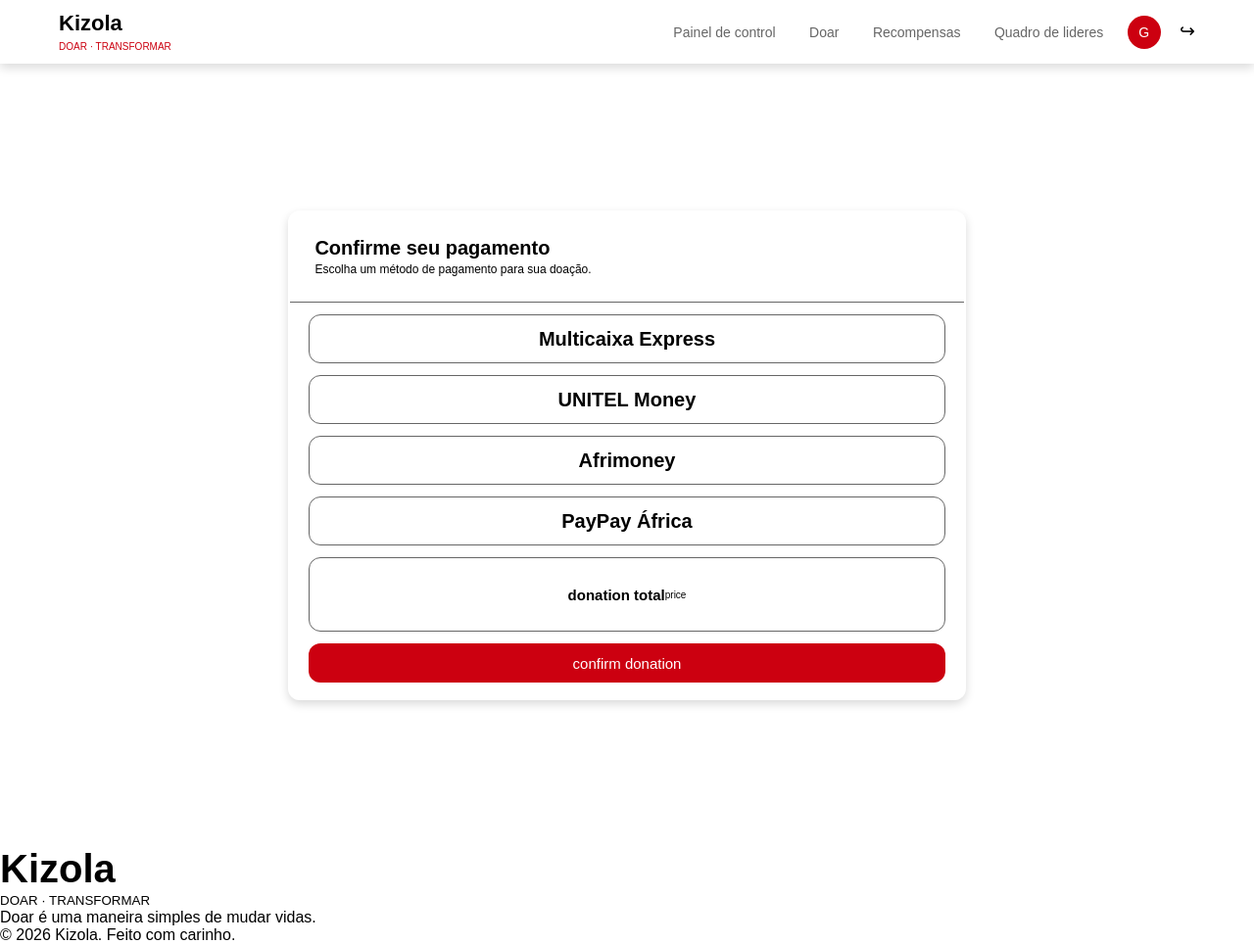
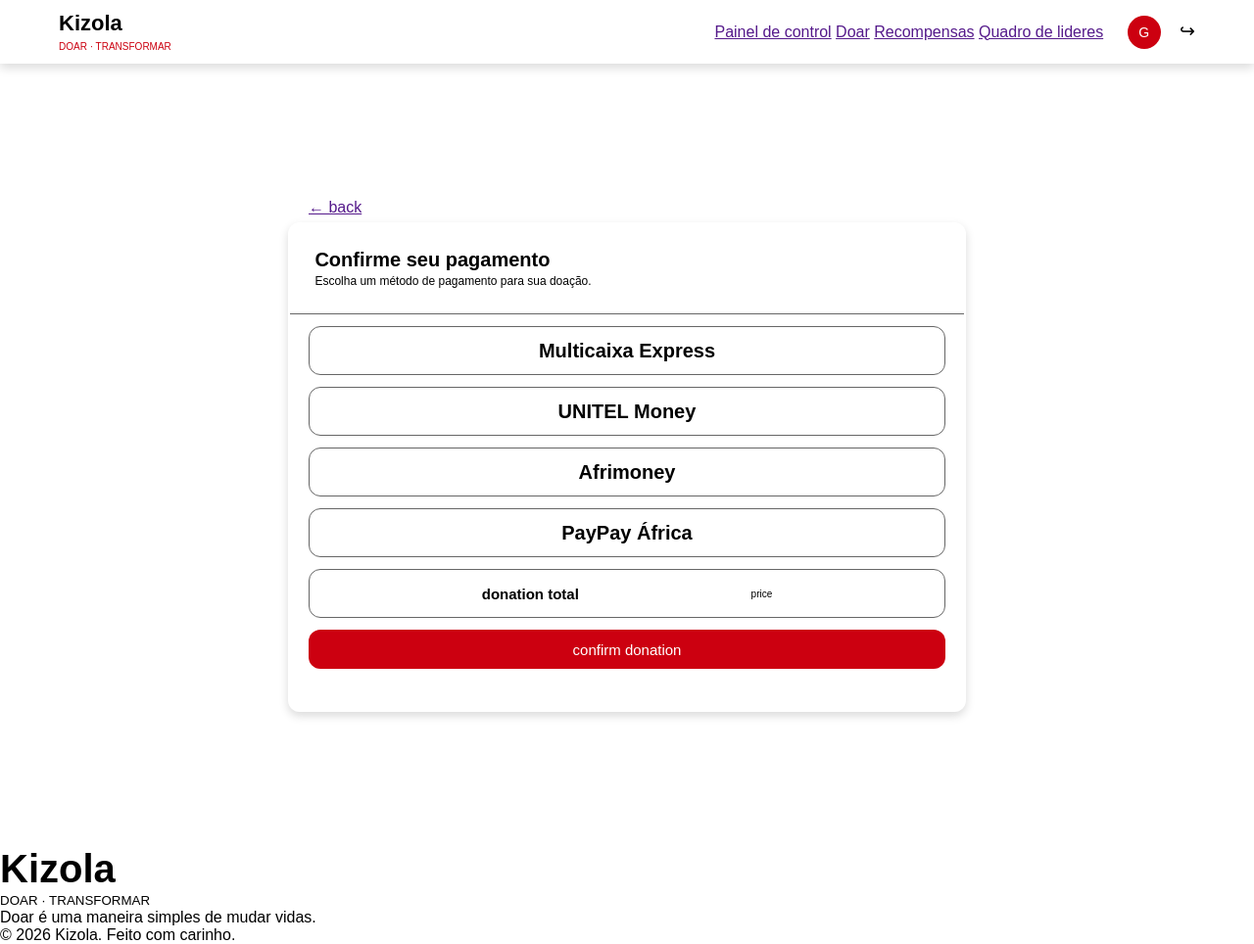
Before and after one commit to paulocorteisao/KIZOLA, a PHP site: page /pages/confirmar-pagamento.php in a window 1280 px wide. Shown: the whole page at 98% size. Run offline with PHP 8.4, Linux system fonts and the light colour scheme.

Commit message:
add alteracoes na tela de pagamento

```diff
--- a/Front-end/pages/confirmar-pagamento.php
+++ b/Front-end/pages/confirmar-pagamento.php
@@ -28,7 +28,7 @@
     </div>
     </nav>
     <section class="card-doacoes">
-
+  <div class="back">   <a href="">← back</a></div>
     <div class="card-doacoes-f">
         <div class="explication">
             <h1>Confirme seu pagamento</h1>
--- a/Front-end/styles/confirmar-pagamento.css
+++ b/Front-end/styles/confirmar-pagamento.css
@@ -6,12 +6,15 @@
     border: solid 2px #ffffff50;
      box-shadow: 0 4px 10px rgba(0, 0, 0, 0.15);
 
+
 }
 .card-doacoes{
    display: flex;
    justify-content: center;
    align-items: center;
    min-height: 100vh;
+
+     flex-direction: column;
 }
 .valores{
     display: flex;
@@ -45,12 +48,12 @@
 }
 .valor-ex{
     width: 650px;
-    height: 76px;
+    height: 50px;
     border: solid 1px #666666;
        border-radius: 12px;
        display: flex;
     align-items: center;
-    justify-content: center;
+    justify-content: space-evenly;
     font-size: 10px;
     cursor: pointer;
 }
@@ -90,3 +93,15 @@
 .explication span{
     font-size: 12px;
 }
+.back {
+    width: 650px;
+    height: 12px;
+    display: flex;
+    justify-content: flex-start;
+    margin-bottom: 12px;
+}
+.back :hover{
+color: #cc0010;
+background-color: transparent;
+
+}
--- a/Front-end/styles/dashboard.css
+++ b/Front-end/styles/dashboard.css
@@ -4,7 +4,7 @@
     box-sizing: border-box;
     font-family: 'DM Sans', Arial, sans-serif;
 }
-a{
+.a{
     text-decoration: none;
     color: #666666;
     font-size: 14px;
```
Also changed, not shown: Front-end/pages/dashboard.php (+4 -4 lines).
